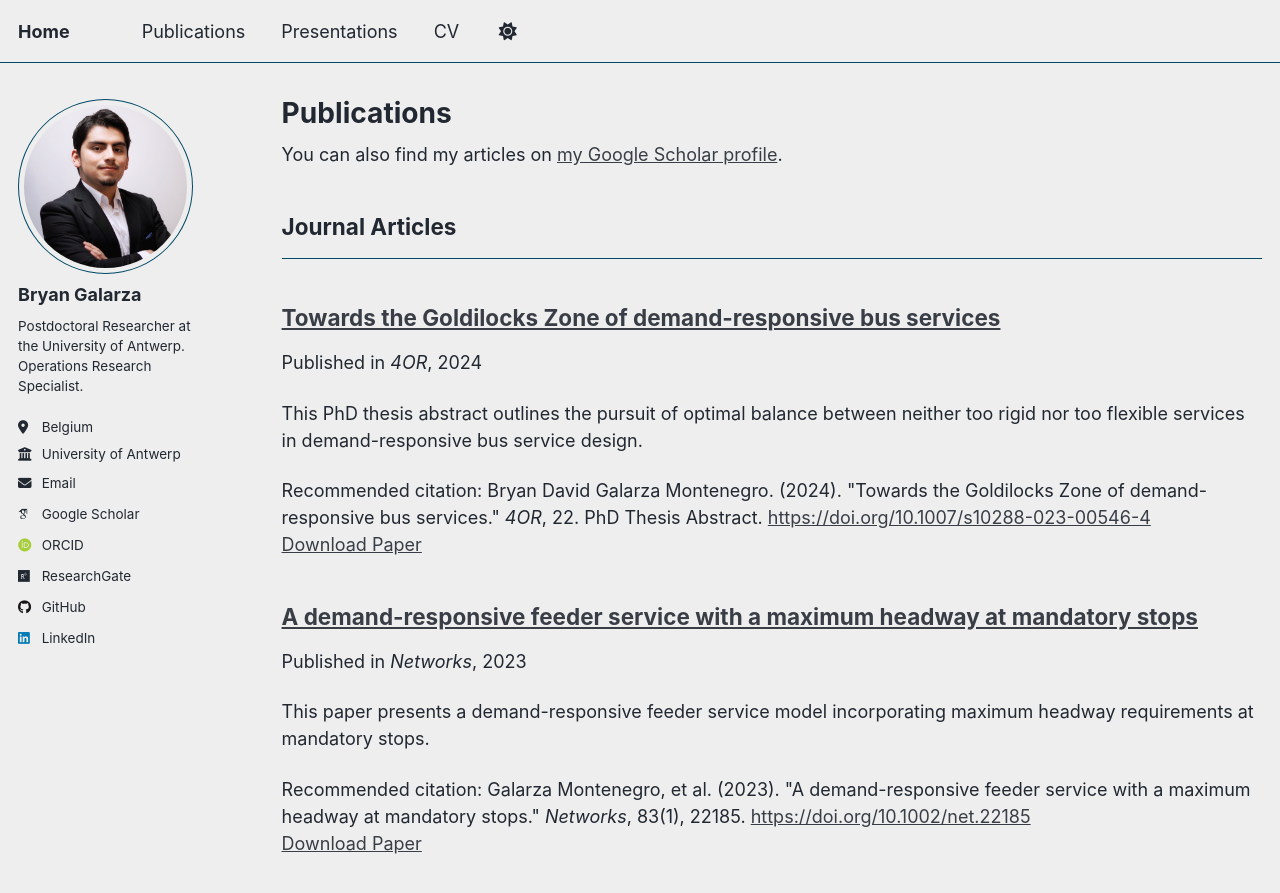
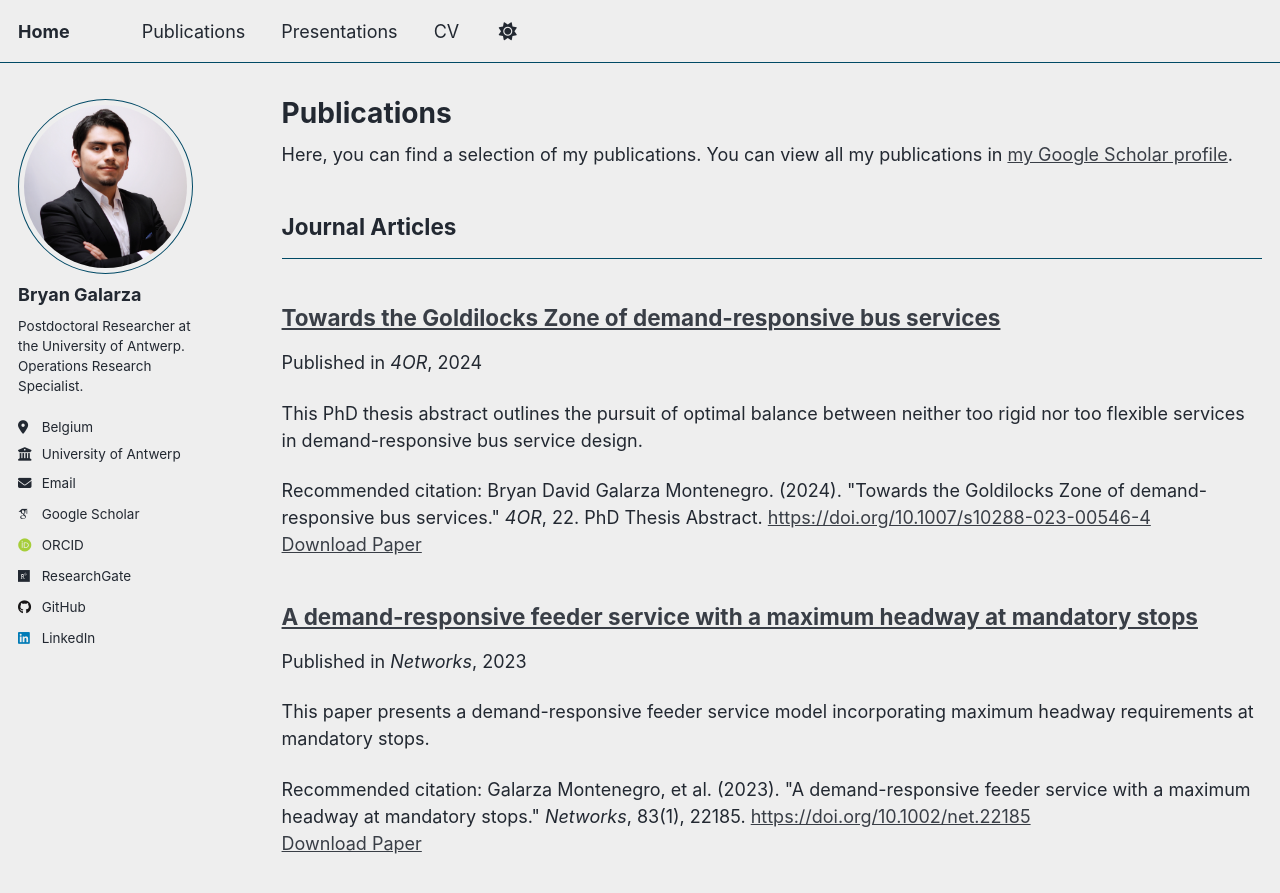
Before and after one commit to BryanG13/bryang13.github.io, a Jekyll site: the page built from _pages/publications.html, in a window 1280 px wide and 900 px high. Shown: the top 893 px of the window. Built offline with Jekyll 4.4.1, drawn with Linux system fonts in a browser that asks for light colours; some web fonts are replaced; a script that is not in the unit is left out.

Commit message:
publication intro change

```diff
--- a/_pages/publications.html
+++ b/_pages/publications.html
@@ -6,7 +6,7 @@ author_profile: true
 ---
 
 {% if site.author.googlescholar %}
-  <div class="wordwrap">You can also find my articles on <a href="{{site.author.googlescholar}}">my Google Scholar profile</a>.</div>
+  <div class="wordwrap">Here, you can find a selection of my publications. You can view all my publications in <a href="{{site.author.googlescholar}}">my Google Scholar profile</a>.</div>
 {% endif %}
 
 {% include base_path %}
```
